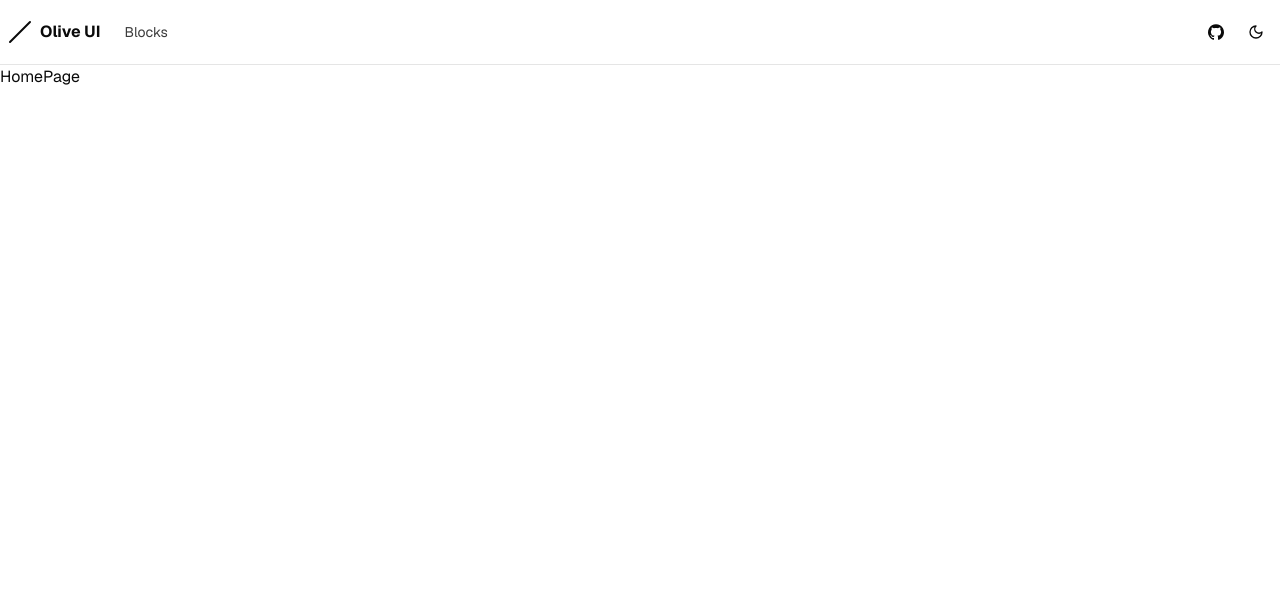
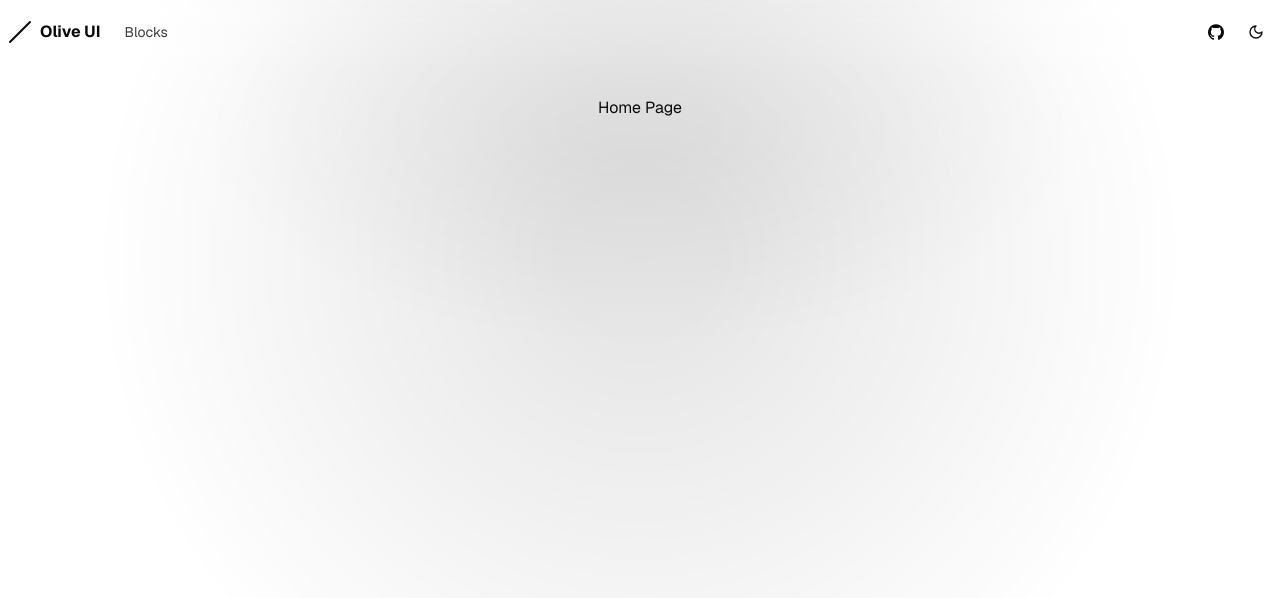
Before and after one commit to olewandowski1/olive-ui, a Next.js app: page / in a window 1280 px wide. Shown: the top 598 px of the page. Built offline with nearby package versions, Linux system fonts and the light colour scheme.

Commit message:
feat: blocks init

```diff
--- a/src/app/(app)/blocks/page.tsx
+++ b/src/app/(app)/blocks/page.tsx
@@ -1,3 +1,3 @@
-export function BlocksPage() {
+export default function BlocksPage() {
   return <div></div>;
 }
--- a/src/app/(app)/layout.tsx
+++ b/src/app/(app)/layout.tsx
@@ -1,10 +1,12 @@
 import { SiteHeader } from '@/components/site-header';
+import { Glow } from '@/components/ui/glow';
 
 export default function AppLayout({ children }: { children: React.ReactNode }) {
   return (
-    <div className='flex flex-col flex-1'>
+    <div className='relative flex flex-col flex-1 space-y-8'>
+      <Glow variant='top' className='opacity-0 animate-appear-zoom' />
       <SiteHeader />
-      <main className='flex flex-col flex-1'>{children}</main>
+      <main className='z-10 flex flex-col flex-1'>{children}</main>
       {/* TODO: SiteFooter */}
     </div>
   );
--- a/src/app/(app)/page.tsx
+++ b/src/app/(app)/page.tsx
@@ -1,3 +1,9 @@
+import { MaxWidthWrapper } from '@/components/max-width-wrapper';
+
 export default function HomePage() {
-  return <> HomePage </>;
+  return (
+    <section>
+      <MaxWidthWrapper className='text-center'> Home Page </MaxWidthWrapper>
+    </section>
+  );
 }
--- a/src/app/globals.css
+++ b/src/app/globals.css
@@ -41,6 +41,35 @@
   --radius-md: calc(var(--radius) - 2px);
   --radius-lg: var(--radius);
   --radius-xl: calc(var(--radius) + 4px);
+
+  --animate-appear: appear 0.6s forwards ease-out;
+  --animate-appear-zoom: appear-zoom 0.6s forwards ease-out;
+
+  @keyframes appear {
+    0% {
+      opacity: 0;
+      transform: translateY(1rem);
+      filter: blur(0.5rem);
+    }
+    50% {
+      filter: blur(0);
+    }
+    100% {
+      opacity: 1;
+      transform: translateY(0);
+      filter: blur(0);
+    }
+  }
+  @keyframes appear-zoom {
+    0% {
+      opacity: 0;
+      transform: scale(0.5);
+    }
+    100% {
+      opacity: 1;
+      transform: scale(1);
+    }
+  }
 }
 
 :root {
--- a/src/components/site-header.tsx
+++ b/src/components/site-header.tsx
@@ -10,7 +10,7 @@ import { Button } from '@/registry/new-york/ui/button';
 
 export function SiteHeader() {
   return (
-    <header className='sticky top-0 z-50 w-full border-b bg-background/95 backdrop-blur supports-[backdrop-filter]:bg-background/60'>
+    <header className='sticky top-0 z-50 w-full backdrop-blur-lg'>
       <MaxWidthWrapper className='flex items-center h-16 gap-2 md:gap-4'>
         <MainNav />
         <MobileNav />
--- /dev/null
+++ b/src/components/ui/glow.tsx
@@ -0,0 +1,46 @@
+import { cva, VariantProps } from 'class-variance-authority';
+import React from 'react';
+
+import { cn } from '@/registry/new-york/lib/utils';
+
+const glowVariants = cva('absolute w-full', {
+  variants: {
+    variant: {
+      top: 'top-0',
+      above: '-top-[128px]',
+      bottom: 'bottom-0',
+      below: '-bottom-[128px]',
+      center: 'top-[50%]',
+    },
+  },
+  defaultVariants: {
+    variant: 'top',
+  },
+});
+
+export function Glow({
+  className,
+  variant,
+  ...props
+}: React.ComponentProps<'div'> & VariantProps<typeof glowVariants>) {
+  return (
+    <div
+      data-slot='glow'
+      className={cn(glowVariants({ variant }), className)}
+      {...props}
+    >
+      <div
+        className={cn(
+          'from-primary/50 to-primary/0 absolute left-1/2 h-[256px] w-[40%] -translate-x-1/2 scale-[2.5] rounded-[50%] bg-radial from-10% to-60% opacity-20 sm:h-[512px] dark:opacity-40',
+          variant === 'center' && '-translate-y-1/2'
+        )}
+      />
+      <div
+        className={cn(
+          'from-primary/30 to-primary-foreground/0 absolute left-1/2 h-[128px] w-[40%] -translate-x-1/2 scale-200 rounded-[50%] bg-radial from-10% to-60% opacity-20 sm:h-[256px] dark:opacity-40',
+          variant === 'center' && '-translate-y-1/2'
+        )}
+      />
+    </div>
+  );
+}
```
